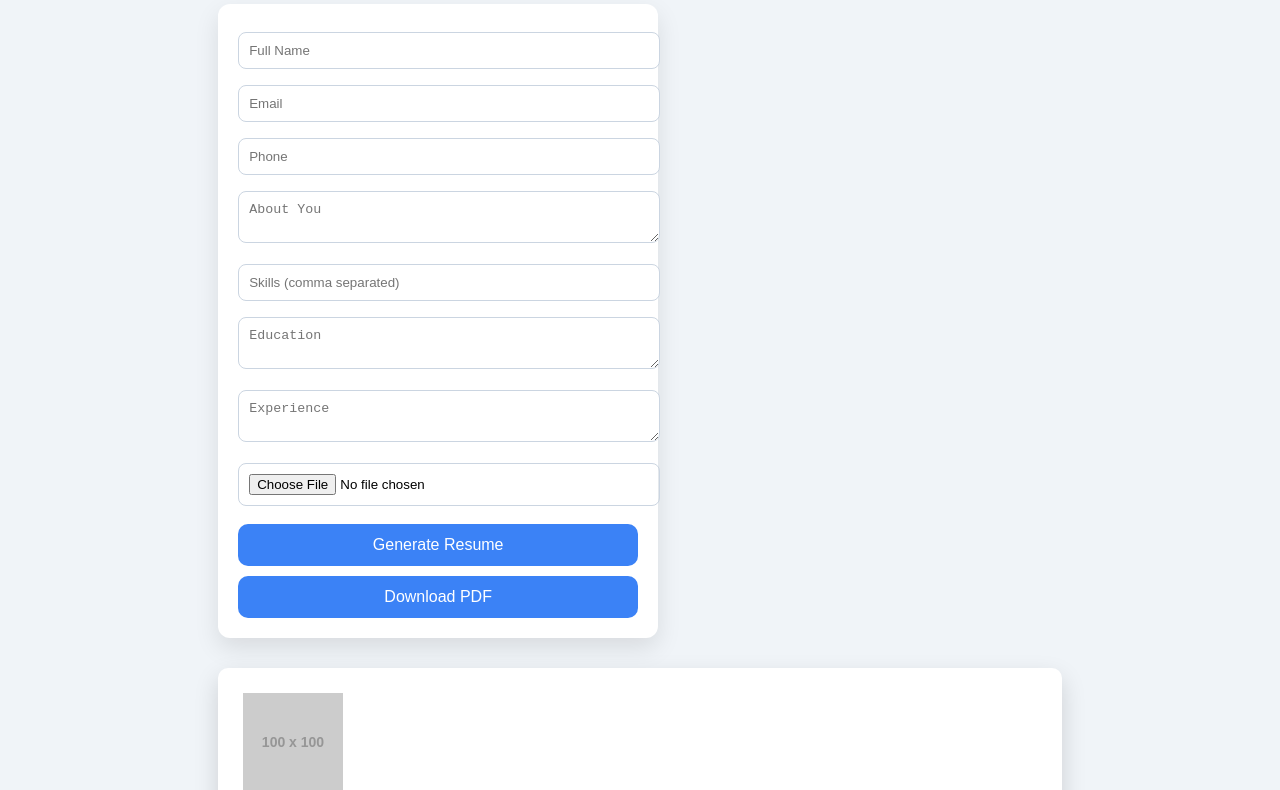
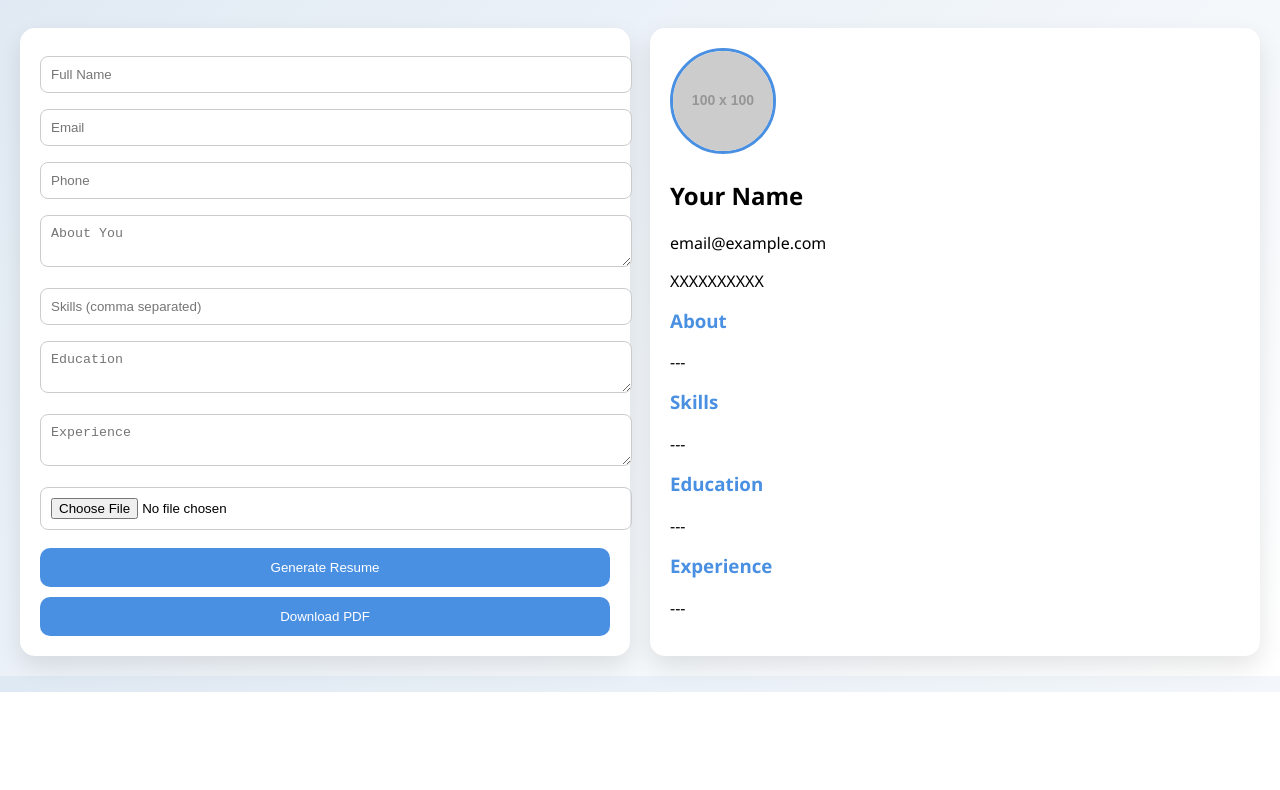
Before and after one commit to Harshlad007/Resume-, a plain HTML site: page index.html in a window 1280 px wide. Shown: the part 108-898 px from the top of the page. After the commit the page ends 800 px from the top, so only its background shows below. Drawn offline with Linux system fonts and the light colour scheme; placeholder pictures from the web are drawn by us.

Commit message:
Update style.css

```diff
--- a/style.css
+++ b/style.css
@@ -1,28 +1,27 @@
-:root { --main-color: #3b82f6; }
+body {
+    margin: 0;
+    font-family: 'Segoe UI', sans-serif;
+    background: linear-gradient(135deg, #dfe9f3, #ffffff);
+}
 
-body {
-    font-family: 'Segoe UI', sans-serif;
-    background: #f0f4f8;
+h1 {
+    text-align: center;
+    padding: 15px;
+    color: #2c3e50;
+}
+
+.container {
     display: flex;
-    flex-direction: column;
-    align-items: center;
+    gap: 20px;
     padding: 20px;
 }
 
-h1 {
-    color: #1f2937;
-    text-align: center;
-    margin-bottom: 20px;
-}
-
-/* FORM */
-.form {
-    width: 400px;
+.form, .preview {
+    flex: 1;
     background: white;
     padding: 20px;
-    border-radius: 12px;
+    border-radius: 15px;
     box-shadow: 0 10px 25px rgba(0,0,0,0.1);
-    margin-bottom: 30px;
 }
 
 input, textarea {
@@ -30,44 +29,69 @@ input, textarea {
     padding: 10px;
     margin: 8px 0;
     border-radius: 8px;
-    border: 1px solid #cbd5e1;
+    border: 1px solid #ccc;
 }
 
 button {
     width: 100%;
     padding: 12px;
     margin-top: 10px;
-    background: var(--main-color);
+    background: #4a90e2;
     color: white;
     border: none;
     border-radius: 10px;
     cursor: pointer;
-    font-size: 16px;
 }
 
-button:hover { background: #2563eb; }
-
-/* RESUME PREVIEW */
-#resume {
-    width: 210mm;
-    min-height: 297mm;
-    background: white;
-    padding: 25px;
-    border-radius: 10px;
-    box-shadow: 0 10px 25px rgba(0,0,0,0.15);
-    overflow: visible;
-    color: #1f2937;
+button:hover {
+    background: #357abd;
 }
 
-#resume h2 { color: var(--main-color); margin-bottom: 5px; }
-#resume h3 { color: var(--main-color); margin-top: 15px; margin-bottom: 5px; }
+.preview img {
+    width: 100px;
+    height: 100px;
+    border-radius: 50%;
+    border: 3px solid #4a90e2;
+}
 
-.section { margin-bottom: 20px; }
+.section-title {
+    color: #4a90e2;
+    margin-top: 15px;
+}
 
-/* Skill bar */
-.skill { margin: 8px 0; }
-.bar { height: 8px; background: #e2e8f0; border-radius: 5px; }
-.fill { height: 8px; background: var(--main-color); border-radius: 5px; }
 
-/* Page break for multi-page PDF */
-.page-break { page-break-before: always; }
+#resume {
+    height: auto !important;
+    overflow: visible !important;
+}
+
+.preview {
+    overflow: visible !important;
+}
+
+
+.section {
+    break-inside: avoid;
+}
+
+p {
+    break-inside: avoid;
+}
+
+
+#resume-pdf {
+    position: absolute;
+    left: -9999px;
+    top: 0;
+    width: 210mm;
+    background: white;
+    padding: 20px;
+}
+
+#resume-pdf * {
+    break-inside: avoid;
+}
+
+#resume-pdf img {
+    max-width: 100px;
+}
```
